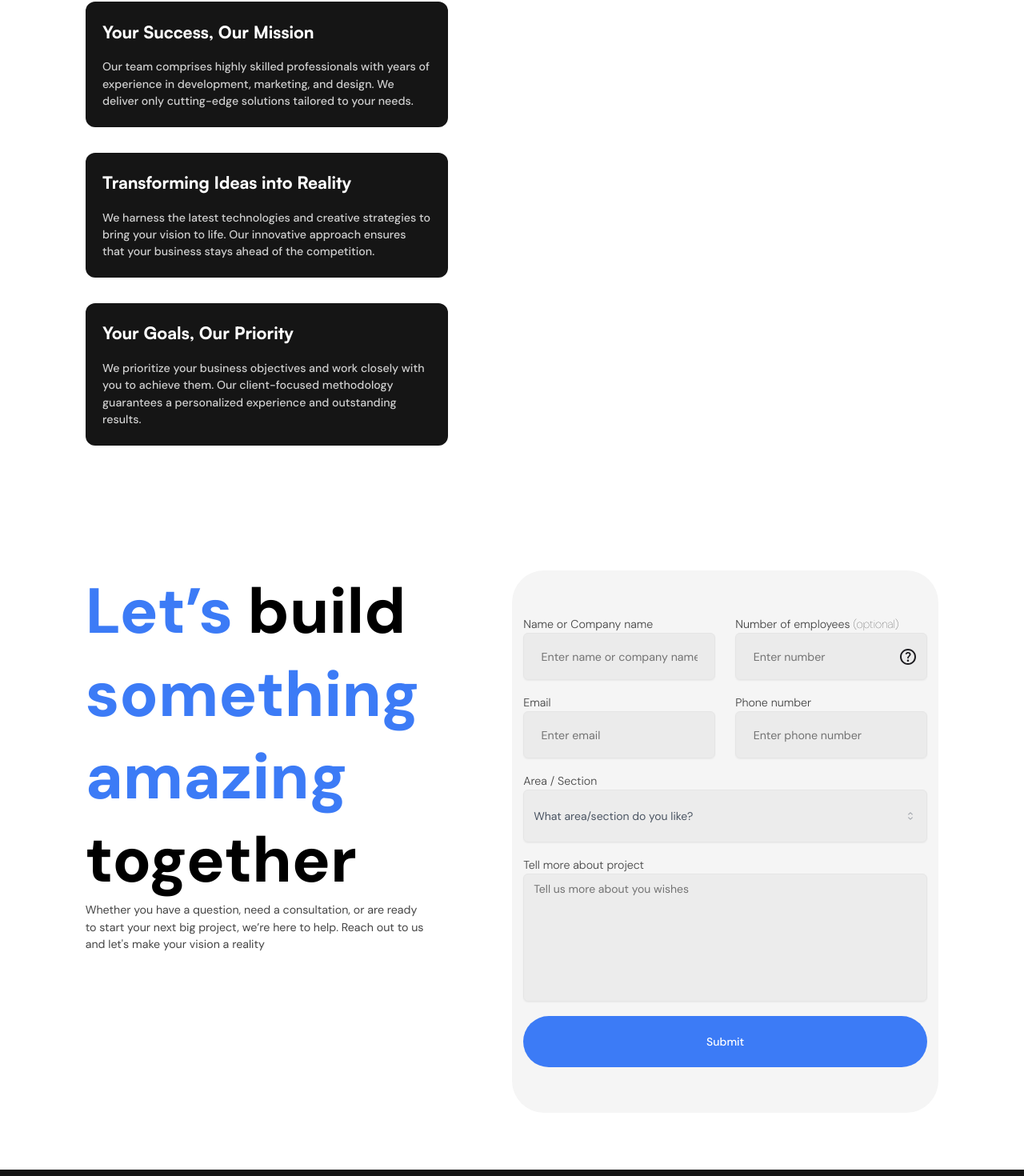
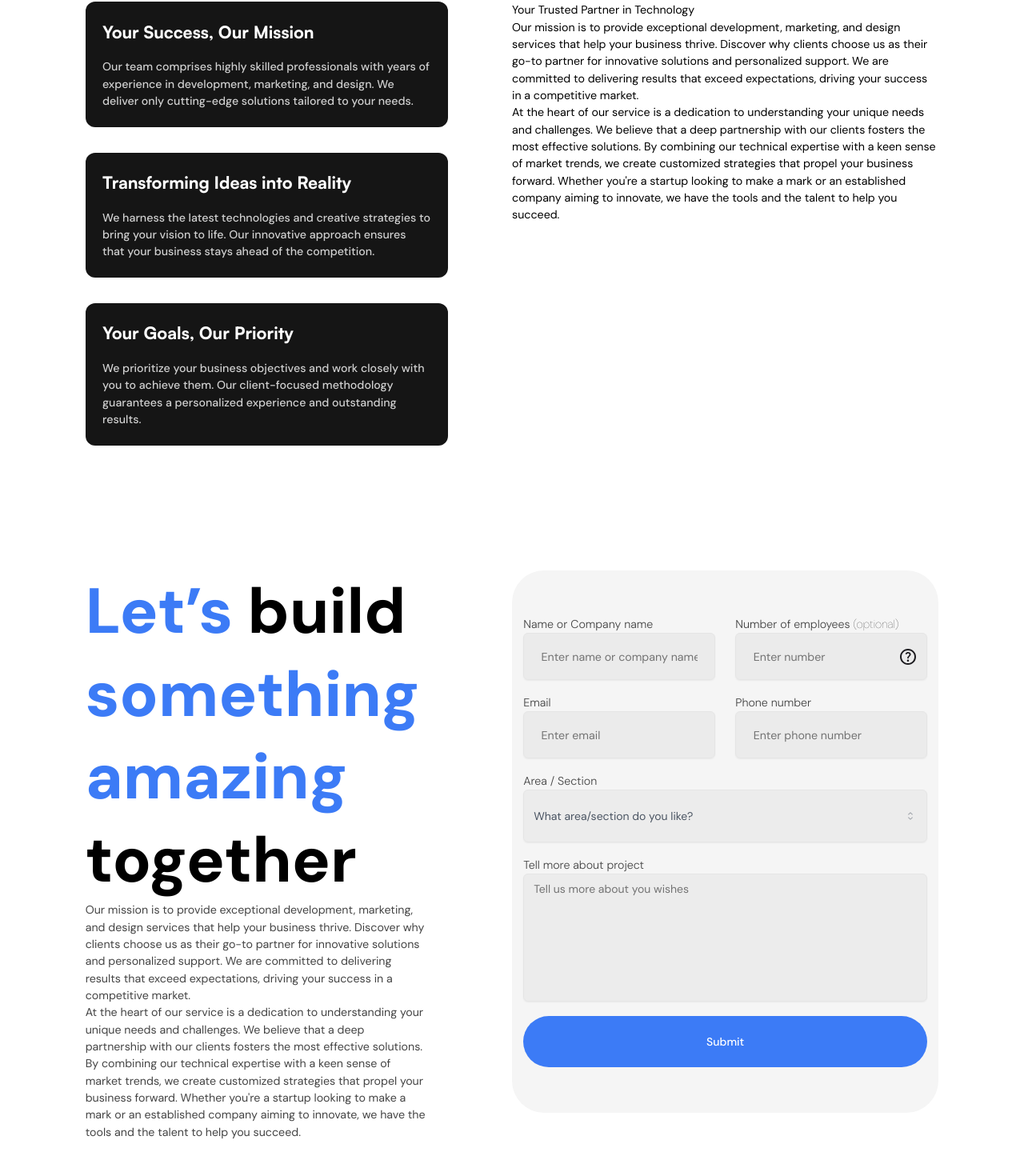
Before and after one commit to 7erhii/ArtDigital, a Next.js app: page /en/about in a window 1280 px wide. Shown: the part 1250-2720 px from the top of the page at 80% size. Built offline with nearby package versions, Linux system fonts and the light colour scheme.

Commit message:
changed nowrap

```diff
--- a/src/app/[locale]/about/page.js
+++ b/src/app/[locale]/about/page.js
@@ -7,35 +7,10 @@ import CustomHero from "@/components/CustomHero/CustomHero";
 import AboutImage from "@/assets/images/image-about.png";
 import SectionWrapper from "@/components/SectionWrapper/SectionWrapper";
 import AchievementCard from "@/components/Achievements/AchievementCard";
-import StepsCards from "@/components/StepsCards/StepsCards";
-import SectionTitle from "@/components/ui/SectionTitle/SectionTitle";
-import Industries from "@/components/Industries/Industries";
-import InfoCards from "@/components/ui/InfoCards/InfoCards";
 
-import iconSolution from "@/assets/icons/icon-card-solution.svg";
-import iconLightning from "@/assets/icons/icon-card-lightning.svg";
-import iconSupport from "@/assets/icons/icon-card-support.svg";
-import ContactForm from "@/components/ui/ContactForm/ContactForm";
-import Faq from "@/components/Faq/Faq";
 import Footer from "@/components/Footer/Footer";
 import Colophon from "@/components/Colophon/Colophon";
-import MainButton from "@/components/ui/MainButton/MainButton";
-import { forEach } from "lodash";
 import ContactFormMini from "@/components/ui/ContactFormMini/ContactFormMini";
-
-const getIcon = (title) => {
-  switch (title) {
-    case "Professional Solutions You Can Trust":
-      return iconSolution;
-    case "Fast Turnaround Get Up and Running Quickly":
-      return iconLightning;
-    case "Personalized Support, We’re Here for You":
-      return iconSupport;
-
-    default:
-      return null;
-  }
-};
 
 const contactFormData = {
   inputName: {
@@ -77,21 +52,13 @@ const contactFormData = {
 export default function ReadyMade({ params: { locale } }) {
   const t = useTranslations("AboutUs");
   const aboutCardsData = t.raw("AboutDescription.Cards");
+  const aboutTextData = t.raw("AboutDescription.Text.Description");
 
   const achievementsData = t.raw("AchievementsData").map((item, index) => ({
     icon: null,
     number: item.Count,
     text: item.Description,
   }));
-
-  // const StepsData = t.raw("Process.Steps").map((card) => ({
-  //   ...card,
-  // }));
-
-  // const AdvantagesData = t.raw("Advantages.Items").map((card) => ({
-  //   ...card,
-  //   icon: getIcon(card.Title),
-  // }));
 
   return (
     <div>
@@ -119,7 +86,13 @@ export default function ReadyMade({ params: { locale } }) {
             ))}
           </div>
           <div className="w-1/2">
-            {/* TODO: */}
+            <h3>{t("AboutDescription.Text.Title")}</h3>
+
+            {aboutTextData.map((data, index) => (
+              <div key={index}>
+                <p>{data}</p>
+              </div>
+            ))}
           </div>
         </div>
       </SectionWrapper>
@@ -150,8 +123,11 @@ export default function ReadyMade({ params: { locale } }) {
                   return word + " ";
                 })}
             </h1>
-
-            <p>{t("ContactForm.description")}</p>
+            <div>
+              {aboutTextData.map((data, index) => (
+                <p key={index}>{data}</p>
+              ))}
+            </div>
           </div>
 
           <div className="w-1/2">
@@ -160,9 +136,6 @@ export default function ReadyMade({ params: { locale } }) {
         </div>
       </SectionWrapper>
 
-
-      {/* <ContactForm data={contactFormData} /> */}
-      {/* <Faq page="ReadyMadeItems" /> */}
       <Footer />
       <Colophon />
     </div>
--- a/src/components/Hero/ui/HeroTitle.js
+++ b/src/components/Hero/ui/HeroTitle.js
@@ -29,7 +29,7 @@ export default function HeroTitle({ data }) {
     >
       <div className="hero__title flex flex-col relative ">
         <h2
-          className="uppercase text-8xl font-satoshi pr-[3em] text-nowrap"
+          className="uppercase text-8xl font-satoshi pr-[3em] whitespace-nowrap"
           style={{ fontSize: "5.25em", fontWeight: "900" }}
         >
           <HighlightText text={data.titleLine1} />
```
